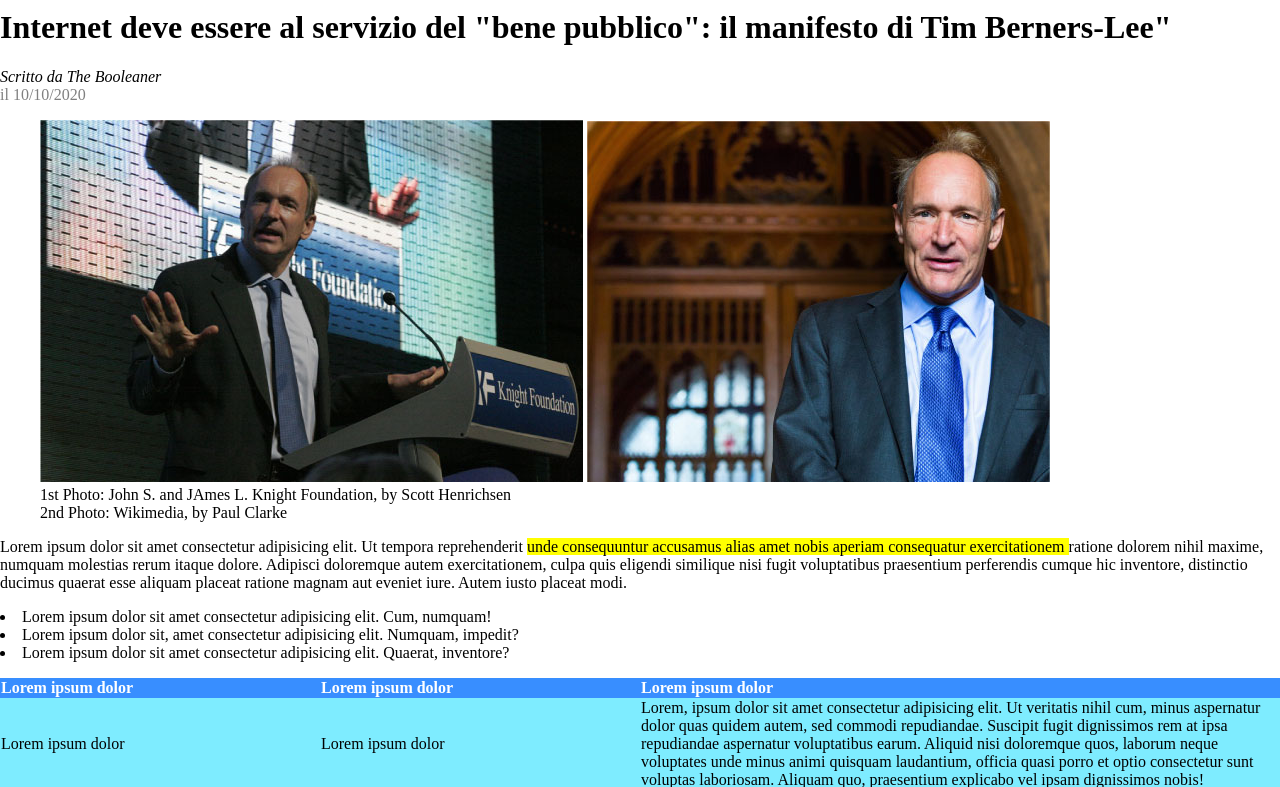
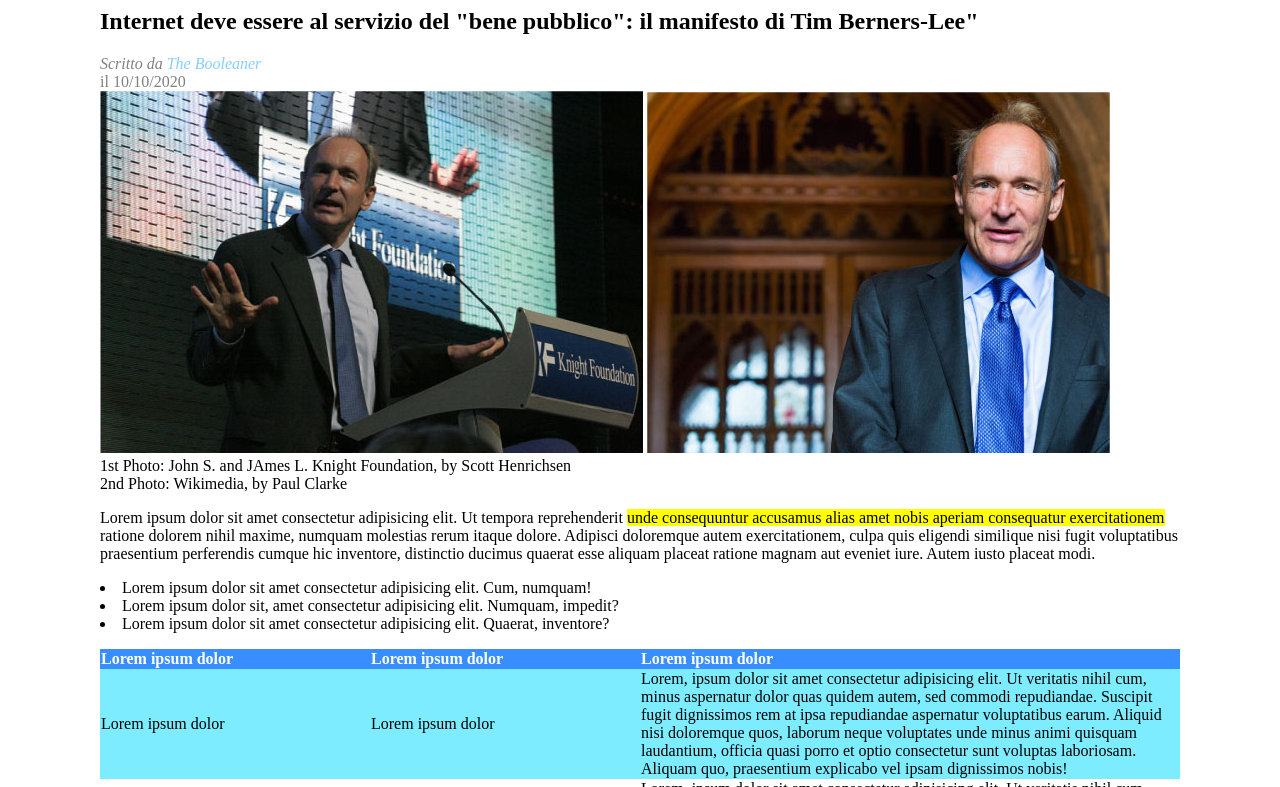
Before and after one commit to dulcetiseduce1/html-css-booleaner, a plain HTML site: page index.html in a window 1280 px wide. Shown: the part 96-883 px from the top of the page. Drawn offline with Linux system fonts and the light colour scheme.

Commit message:
css and html cleanup and fix margins

```diff
--- a/css/style.css
+++ b/css/style.css
@@ -2,19 +2,9 @@ html {
   font: time new roman;
 }
 
-body {
+body,
+figure {
   margin: 0;
-}
-
-.top {
-  background-image: url("../img/pattern.png");
-  background-position: center;
-  background-color: cornflowerblue;
-  background-size: 60%;
-}
-
-#logo {
-  height: 80px;
 }
 
 table {
@@ -22,9 +12,6 @@ table {
   border-collapse: collapse;
 }
 
-.row {
-  background-color: rgb(126, 236, 255);
-}
 
 th {
   color: white;
@@ -35,17 +22,40 @@ h1 {
   font-size: 38;
 }
 
-time {
-  color: gray;
+
+ul {
+  padding-inline-start: 0;
+  list-style-position: inside;
 }
 
-ul{
-  padding-inline-start: 0;
-  list-style-position:inside;
+#logo {
+  height: 80px;
+  margin-left: 15%;
 }
 
-.w-50{
+.top {
+  background-image: url("../img/pattern.png");
+  background-position: center;
+  background-color: cornflowerblue;
+  background-size: 60%;
+}
+
+.container {
+  width: 1080px;
+  margin: 0 auto;
+}
+
+
+.row {
+  background-color: rgb(126, 236, 255);
+}
+
+.w-50 {
   width: 50%;
+}
+
+.text-gray {
+  color: gray;
 }
 
 .text-lightblue {
--- a/index.html
+++ b/index.html
@@ -14,23 +14,29 @@
     />
     <title>Booleaner</title>
   </head>
+  <body>
 
-  <body>
+    <!-- header -->
+
     <header>
       <div class="top">
         <img src="img/logo.svg" alt="The Booleaner" id="logo" />
       </div>
     </header>
-    <main class="container">
+
+    <!-- titolo -->
+  <article class="container">
+    <main >
+
         <h1>
           Internet deve essere al servizio del "bene pubblico": il manifesto di
           Tim Berners-Lee"
         </h1>
-      <address>
+        <address class="text-gray">
           Scritto da
-        <span clss="text-lightblue">The Booleaner</span>
+          <span class="text-lightblue">The Booleaner</span>
         </address>
-      <time>il 10/10/2020</time>
+        <time class="text-gray">il 10/10/2020</time>
 
         <!-- images -->
 
@@ -54,17 +60,18 @@
             exercitationem
           </span>
           ratione dolorem nihil maxime, numquam molestias rerum itaque dolore.
-        Adipisci doloremque autem exercitationem, culpa quis eligendi similique
-        nisi fugit voluptatibus praesentium perferendis cumque hic inventore,
-        distinctio ducimus quaerat esse aliquam placeat ratione magnam aut
-        eveniet iure. Autem iusto placeat modi.
+          Adipisci doloremque autem exercitationem, culpa quis eligendi
+          similique nisi fugit voluptatibus praesentium perferendis cumque hic
+          inventore, distinctio ducimus quaerat esse aliquam placeat ratione
+          magnam aut eveniet iure. Autem iusto placeat modi.
         </p>
 
         <!-- list -->
 
         <ul>
           <li>
-          Lorem ipsum dolor sit amet consectetur adipisicing elit. Cum, numquam!
+            Lorem ipsum dolor sit amet consectetur adipisicing elit. Cum,
+            numquam!
           </li>
           <li>
             Lorem ipsum dolor sit, amet consectetur adipisicing elit. Numquam,
@@ -94,12 +101,12 @@
                 <td>
                   Lorem, ipsum dolor sit amet consectetur adipisicing elit. Ut
                   veritatis nihil cum, minus aspernatur dolor quas quidem autem,
-                sed commodi repudiandae. Suscipit fugit dignissimos rem at ipsa
-                repudiandae aspernatur voluptatibus earum. Aliquid nisi
+                  sed commodi repudiandae. Suscipit fugit dignissimos rem at
+                  ipsa repudiandae aspernatur voluptatibus earum. Aliquid nisi
                   doloremque quos, laborum neque voluptates unde minus animi
                   quisquam laudantium, officia quasi porro et optio consectetur
-                sunt voluptas laboriosam. Aliquam quo, praesentium explicabo vel
-                ipsam dignissimos nobis!
+                  sunt voluptas laboriosam. Aliquam quo, praesentium explicabo
+                  vel ipsam dignissimos nobis!
                 </td>
               </tr>
               <tr>
@@ -108,12 +115,12 @@
                 <td>
                   Lorem, ipsum dolor sit amet consectetur adipisicing elit. Ut
                   veritatis nihil cum, minus aspernatur dolor quas quidem autem,
-                sed commodi repudiandae. Suscipit fugit dignissimos rem at ipsa
-                repudiandae aspernatur voluptatibus earum. Aliquid nisi
+                  sed commodi repudiandae. Suscipit fugit dignissimos rem at
+                  ipsa repudiandae aspernatur voluptatibus earum. Aliquid nisi
                   doloremque quos, laborum neque voluptates unde minus animi
                   quisquam laudantium, officia quasi porro et optio consectetur
-                sunt voluptas laboriosam. Aliquam quo, praesentium explicabo vel
-                ipsam dignissimos nobis!
+                  sunt voluptas laboriosam. Aliquam quo, praesentium explicabo
+                  vel ipsam dignissimos nobis!
                 </td>
               </tr>
               <tr class="row">
@@ -122,19 +129,18 @@
                 <td>
                   Lorem, ipsum dolor sit amet consectetur adipisicing elit. Ut
                   veritatis nihil cum, minus aspernatur dolor quas quidem autem,
-                sed commodi repudiandae. Suscipit fugit dignissimos rem at ipsa
-                repudiandae aspernatur voluptatibus earum. Aliquid nisi
+                  sed commodi repudiandae. Suscipit fugit dignissimos rem at
+                  ipsa repudiandae aspernatur voluptatibus earum. Aliquid nisi
                   doloremque quos, laborum neque voluptates unde minus animi
                   quisquam laudantium, officia quasi porro et optio consectetur
-                sunt voluptas laboriosam. Aliquam quo, praesentium explicabo vel
-                ipsam dignissimos nobis!
+                  sunt voluptas laboriosam. Aliquam quo, praesentium explicabo
+                  vel ipsam dignissimos nobis!
                 </td>
               </tr>
             </tbody>
           </table>
 
           <!-- text under table -->
-
         </section>
         <p>
           Lorem, ipsum dolor sit amet consectetur adipisicing elit. Illo
@@ -149,6 +155,7 @@
           nobis magni ullam enim? Vitae soluta unde quibusdam, maxime omnis
           reprehenderit architecto!
         </p>
+
     </main>
 
     <!-- related articles -->
@@ -163,6 +170,8 @@
         <h3 class="text-white">Lorem ipsum dolor</h3>
         <img src="img/graph.jpg" alt="Graph" />
       </div>
+  </article>
     </footer>
+
   </body>
 </html>
```
Lines whose indentation alone changed are shown as unchanged.
